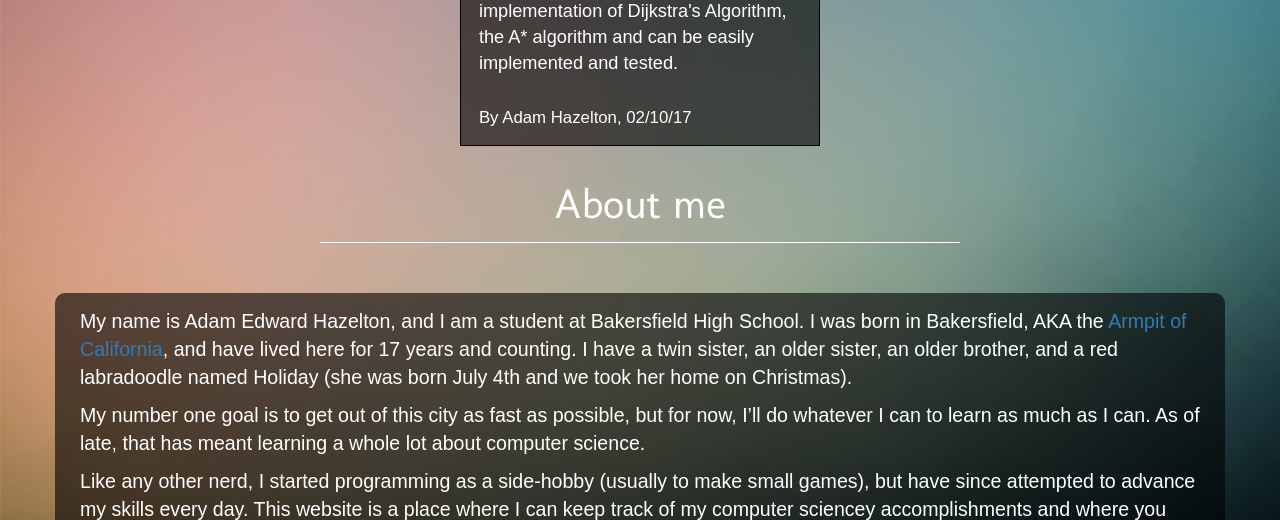
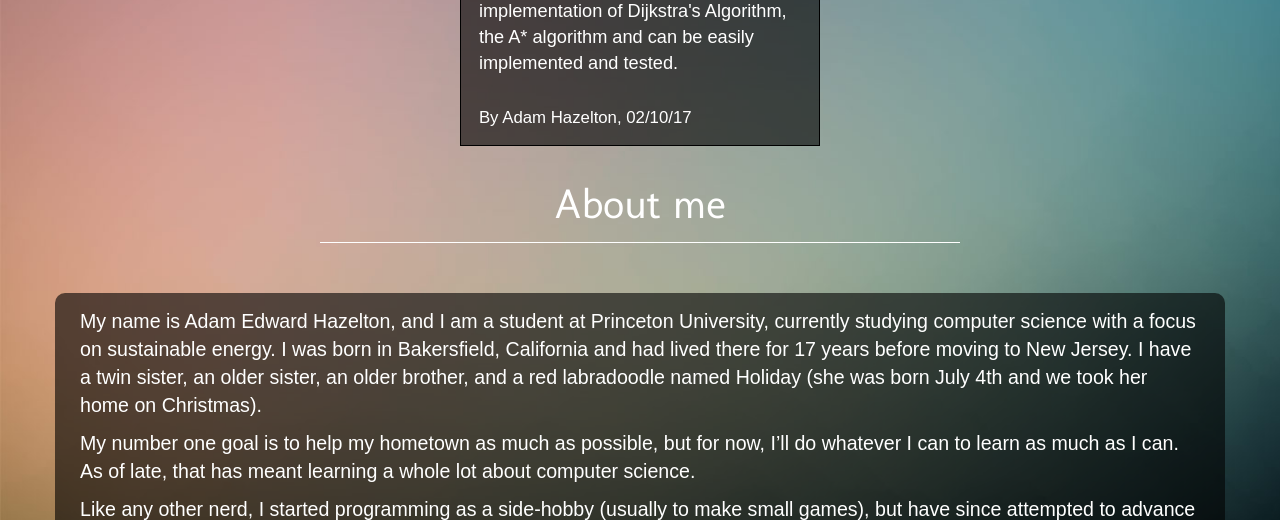
Before and after one commit to MyNameIsntADAM/MyNameIsntADAM.github.io, a plain HTML site: page index.html in a window 1280 px wide. Shown: the part 1209-1729 px from the top of the page. Drawn offline with nearby package versions, Linux system fonts and the light colour scheme; a web font is replaced by a local one.

Commit message:
Update bio

```diff
--- a/index.html
+++ b/index.html
@@ -64,10 +64,9 @@
 
 	<h1 class="about-anchor">About me</h1>
 	<div id="about" class="container">
-		<p class="about-content">My name is Adam Edward Hazelton, and I am a student at Bakersfield High School. I was born in Bakersfield, AKA the
-		<a href="http://www.urbandictionary.com/define.php?term=Armpit%20of%20California" target="_blank">Armpit of California</a>,
-		and have lived here for 17 years and counting. I have a twin sister, an older sister, an older brother, and a red labradoodle named Holiday (she was born July 4th and we took her home on Christmas).
-		<p class="about-content">My number one goal is to get out of this city as fast as possible, but for now, I’ll do whatever I can to learn as much as I can. As of late, that has meant learning a whole lot about computer science.</p>
+		<p class="about-content">My name is Adam Edward Hazelton, and I am a student at Princeton University, currently studying computer science with a focus on sustainable energy. I was born in Bakersfield, California
+		and had lived there for 17 years before moving to New Jersey. I have a twin sister, an older sister, an older brother, and a red labradoodle named Holiday (she was born July 4th and we took her home on Christmas).
+		<p class="about-content">My number one goal is to help my hometown as much as possible, but for now, I’ll do whatever I can to learn as much as I can. As of late, that has meant learning a whole lot about computer science.</p>
 		<p class="about-content">Like any other nerd, I started programming as a side-hobby (usually to make small games), but have since attempted to advance my skills every day. This website is a place where I can keep track of my
 		computer sciencey accomplishments and where you can take a look at what I’ve done so far. Check me out on <a href="http://github.com/MyNameIsntAdam" target="_blank">Github <i class="fa fa-github"></i></a> if you just wanna
 		look at some code.</p>
```
